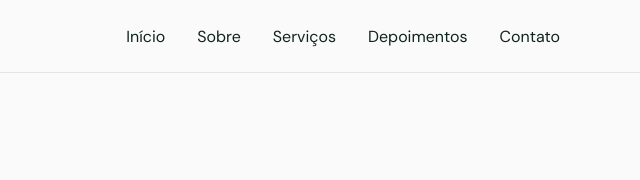
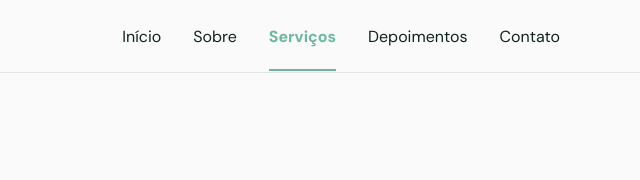
Before and after one commit to amandamburei/beauty_salon, a plain HTML site: page index.html in a window 1280 px wide. Shown: the top 180 px of the page, 640-1280 px from the left. Drawn offline with nearby package versions, Linux system fonts and the light colour scheme; the site is published under a folder, as on GitHub Pages, so addresses that start at the root find nothing; files whose address does not match are found by name.

Commit message:
update src script

```diff
--- a/index.html
+++ b/index.html
@@ -281,6 +281,6 @@
     <script src="https://unpkg.com/scrollreveal"></script>
 
     <!-- main.js -->
-    <script src="/assets/main.js"></script>
+    <script src="./assets/main.js"></script>
   </body>
 </html>
```
